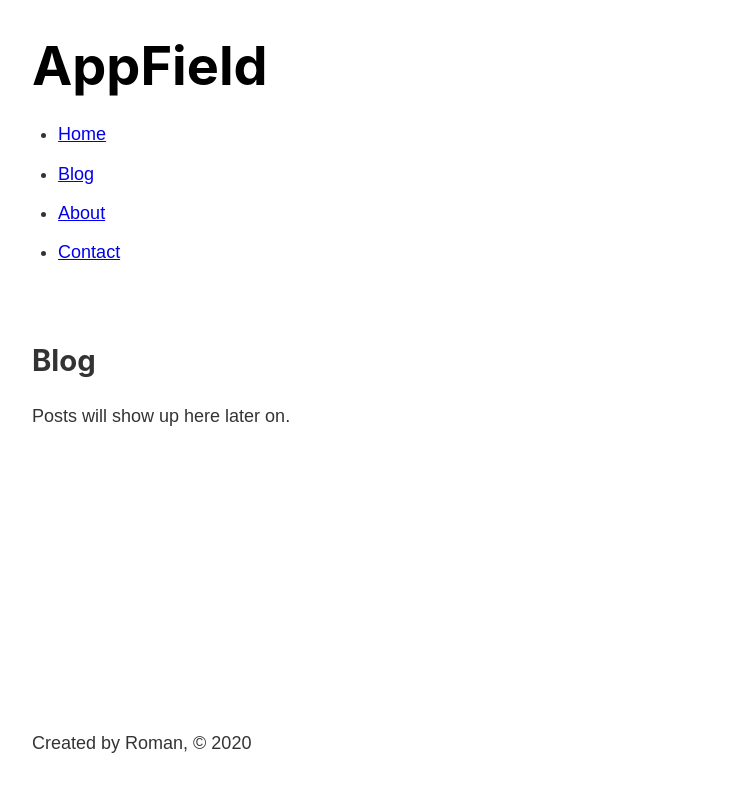
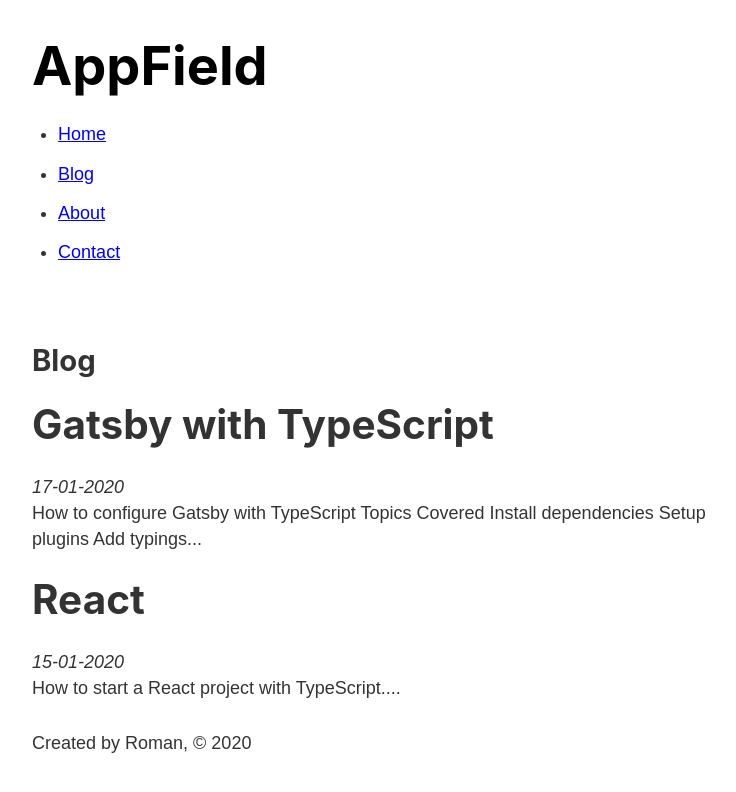
Before and after one commit to AppField/appfield-website, a Gatsby site: page /blog in a window 1280 px wide. Shown: the whole page, without its empty margins (251-987 px from the left). Built offline with nearby package versions, Linux system fonts and the light colour scheme; Gatsby itself is replaced by a stand-in of ours.

Commit message:
Added dynamic blog list

```diff
--- a/gatsby-config.js
+++ b/gatsby-config.js
@@ -19,5 +19,6 @@
         path: `${__dirname}/src/`,
       },
     },
+    'gatsby-transformer-remark',
   ],
 }
--- a/package.json
+++ b/package.json
@@ -20,6 +20,7 @@
     "gatsby-plugin-sass": "^2.1.27",
     "gatsby-plugin-typescript": "^2.1.26",
     "gatsby-source-filesystem": "^2.1.46",
+    "gatsby-transformer-remark": "^2.6.48",
     "node-sass": "^4.13.1",
     "react": "^16.12.0",
     "react-dom": "^16.12.0"
--- a/src/pages/blog.tsx
+++ b/src/pages/blog.tsx
@@ -1,11 +1,37 @@
-import React from "react"
-import Layout from "../components/layout"
+import React from 'react'
+import Layout from '../components/layout'
+import { useStaticQuery, graphql } from 'gatsby'
 
 const BlogPage = () => {
+  const data = useStaticQuery(graphql`
+    query {
+      allMarkdownRemark {
+        edges {
+          node {
+            id
+            frontmatter {
+              title
+              date
+            }
+            excerpt
+          }
+        }
+      }
+    }
+  `)
+
   return (
     <Layout>
       <h2>Blog</h2>
-      <p>Posts will show up here later on.</p>
+      {data.allMarkdownRemark.edges.map((edge: any) => {
+        return (
+          <div key={edge.node.id}>
+            <h1>{edge.node.frontmatter.title} </h1>
+            <em>{edge.node.frontmatter.date}</em>
+            <p>{edge.node.excerpt}...</p>
+          </div>
+        )
+      })}
     </Layout>
   )
 }
```
Also changed, not shown: 1 other file.
